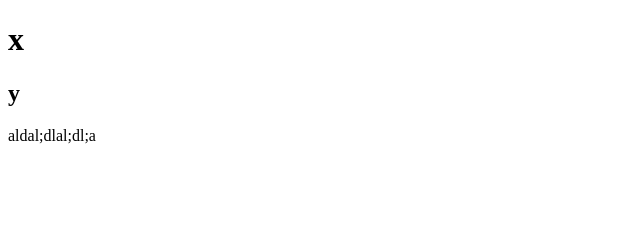
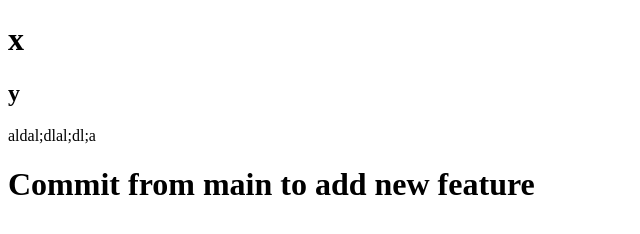
Before and after one commit to Monk19/x, a plain HTML site: page index.html in a window 1280 px wide. Shown: the whole page, without its empty margins (0-640 px from the left). Drawn offline with Linux system fonts and the light colour scheme.

Commit message:
from main

```diff
--- a/index.html
+++ b/index.html
@@ -10,5 +10,6 @@
     <h1>x</h1>
     <h2>y</h2>
     aldal;dlal;dl;a
+    <h1>Commit from main to add new feature</h1>
   </body>
 </html>
```
